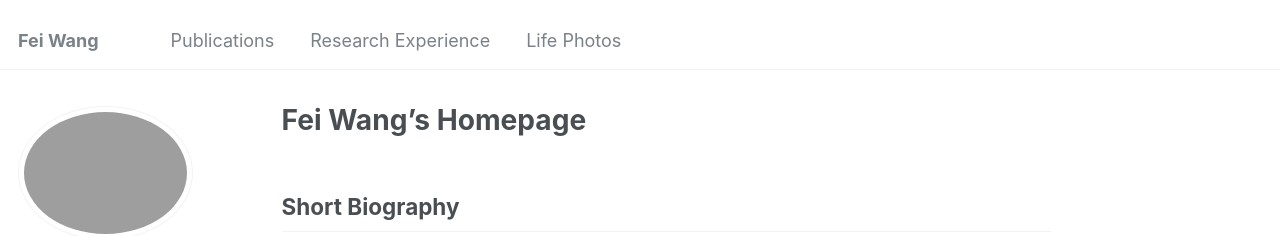
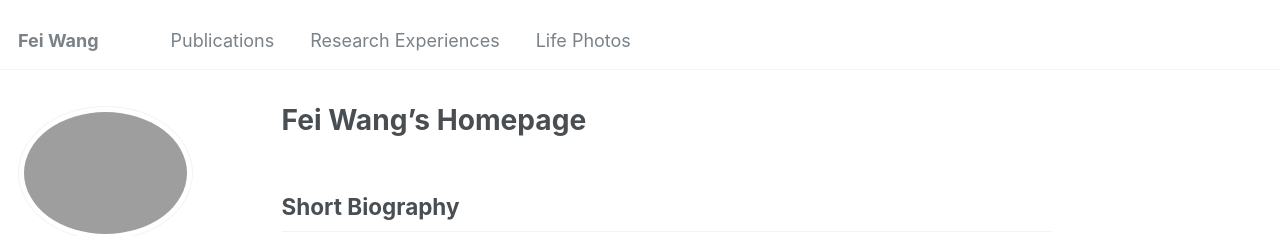
Before and after one commit to feiwang2004/feiwang2004.github.io, a Jekyll site: the page built from _pages/about.md, in a window 1280 px wide. Shown: the top 236 px of the page. Built offline with Jekyll 4.4.1, drawn with Linux system fonts in a browser that asks for light colours.

Commit message:
Update navigation.yml

```diff
--- a/_data/navigation.yml
+++ b/_data/navigation.yml
@@ -8,7 +8,7 @@ main:
   - title: "Publications"
     url:
 
-  - title: "Research Experience"
+  - title: "Research Experiences"
     url: /research_experience/
 
   - title: "Life Photos"
```
